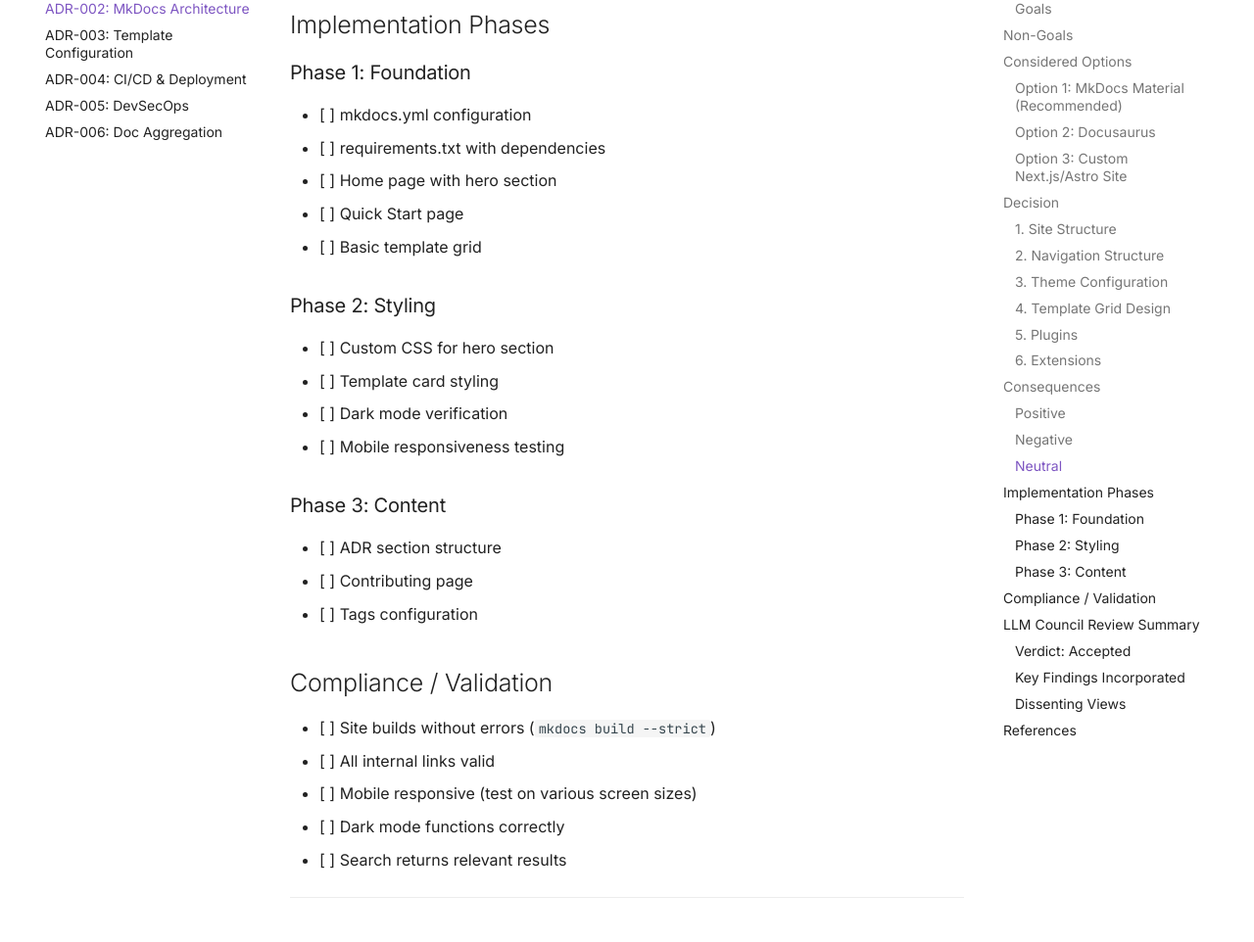
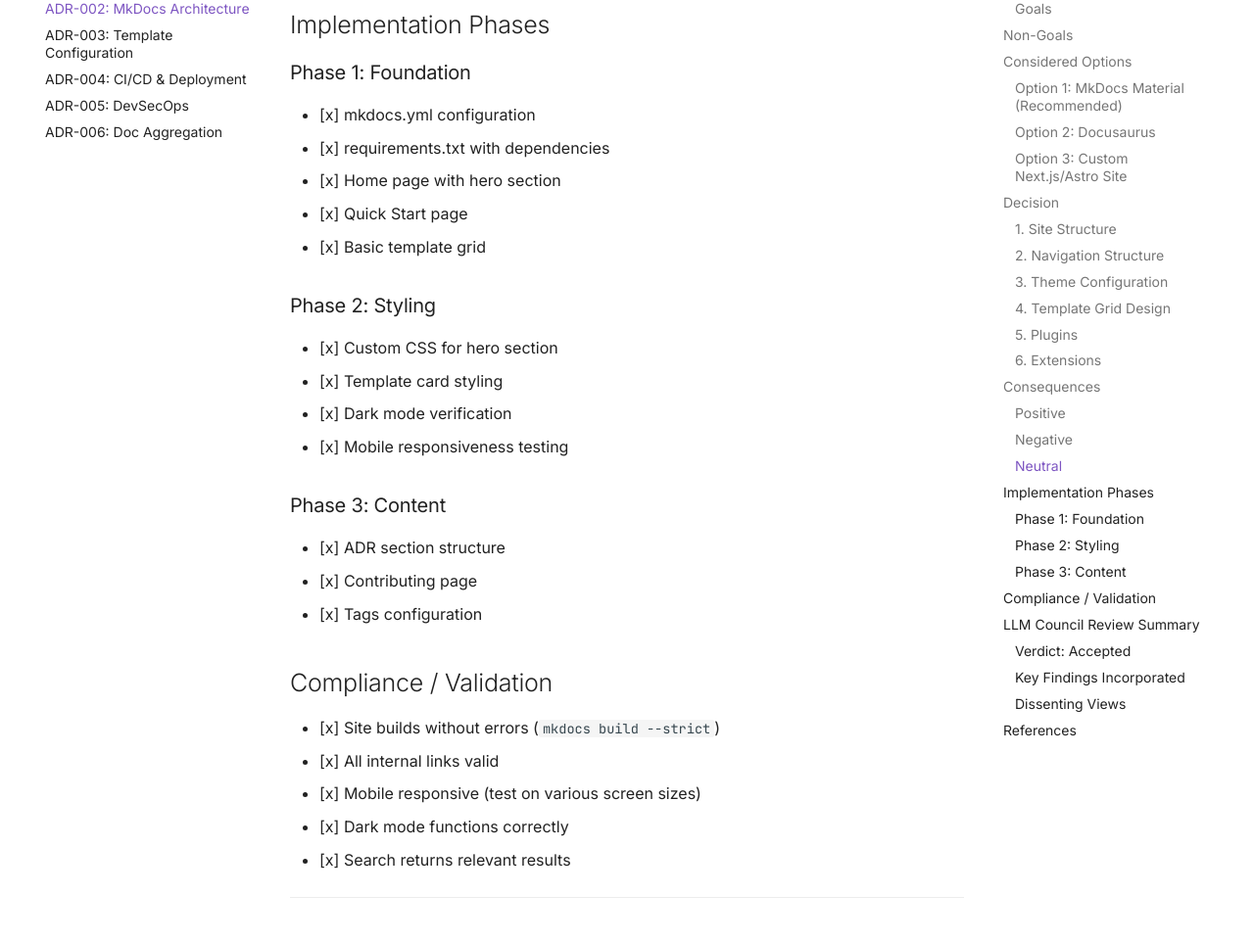
Before and after one commit to amiable-dev/amiable-templates, an MkDocs documentation site: the page built from docs/adrs/ADR-002-mkdocs-site-architecture.md, in a window 1280 px wide and 1400 px high, scrolled down 4386 px. Shown: the part 153-1115 px from the top of the window at 98% size. Built offline with MkDocs 1.6.1 and Material for MkDocs 9.7.7, drawn with Linux system fonts in a browser that asks for light colours; comment, search, counter and statistics services are not loaded.

Commit message:
docs(adr-002): add blog post and announcements for site architecture
- Add blog post explaining MkDocs Material choice over Docusaurus/custom
- Include code examples for template grid CSS and dark mode config
- Add platform-specific announcements (Twitter, LinkedIn, Dev.to, HN)
- Update ADR-002 with correct markdown="1" attribute syntax
- LLM Council reviewed: High tier (4 models)

Closes #13, #16, #17

🤖 Generated with [Claude Code](https://claude.com/claude-code)

Co-Authored-By: Claude Opus 4.5 <noreply@anthropic.com>

```diff
--- a/docs/adrs/ADR-002-mkdocs-site-architecture.md
+++ b/docs/adrs/ADR-002-mkdocs-site-architecture.md
@@ -193,32 +193,32 @@ Implemented as static Markdown with custom CSS, avoiding JavaScript complexity.
 
 ### Phase 1: Foundation
 
-- [ ] mkdocs.yml configuration
-- [ ] requirements.txt with dependencies
-- [ ] Home page with hero section
-- [ ] Quick Start page
-- [ ] Basic template grid
+- [x] mkdocs.yml configuration
+- [x] requirements.txt with dependencies
+- [x] Home page with hero section
+- [x] Quick Start page
+- [x] Basic template grid
 
 ### Phase 2: Styling
 
-- [ ] Custom CSS for hero section
-- [ ] Template card styling
-- [ ] Dark mode verification
-- [ ] Mobile responsiveness testing
+- [x] Custom CSS for hero section
+- [x] Template card styling
+- [x] Dark mode verification
+- [x] Mobile responsiveness testing
 
 ### Phase 3: Content
 
-- [ ] ADR section structure
-- [ ] Contributing page
-- [ ] Tags configuration
+- [x] ADR section structure
+- [x] Contributing page
+- [x] Tags configuration
 
 ## Compliance / Validation
 
-- [ ] Site builds without errors (`mkdocs build --strict`)
-- [ ] All internal links valid
-- [ ] Mobile responsive (test on various screen sizes)
-- [ ] Dark mode functions correctly
-- [ ] Search returns relevant results
+- [x] Site builds without errors (`mkdocs build --strict`)
+- [x] All internal links valid
+- [x] Mobile responsive (test on various screen sizes)
+- [x] Dark mode functions correctly
+- [x] Search returns relevant results
 
 ---
 
```
Also changed, not shown: announcements/adr-002-devto.md (added, +89 -0 lines), announcements/adr-002-hackernews.md (added, +22 -0 lines), announcements/adr-002-linkedin.md (added, +19 -0 lines), announcements/adr-002-twitter.md (added, +11 -0 lines), docs/blog/posts/2026-01-03-adr-002-site-architecture.md (added, +175 -0 lines).
